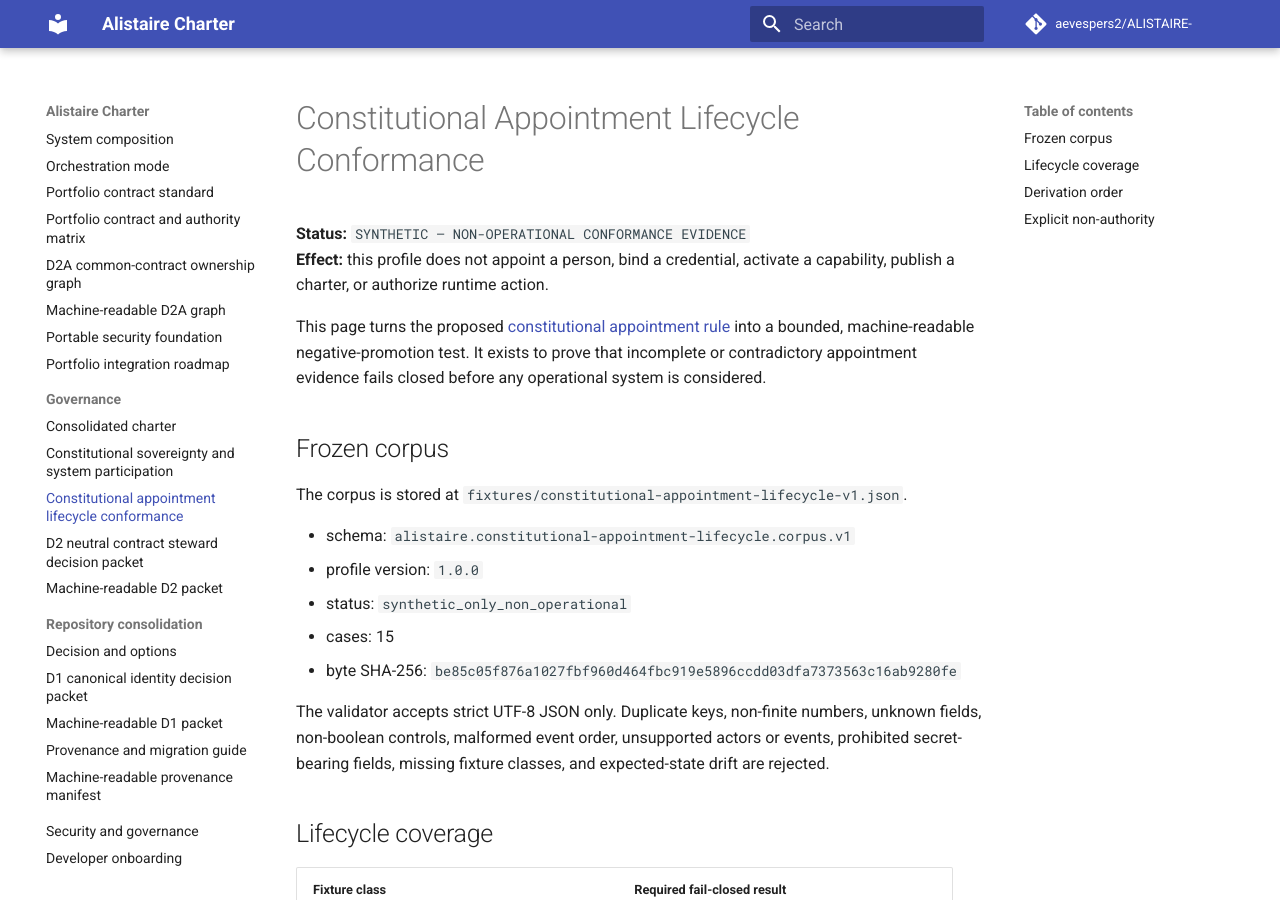
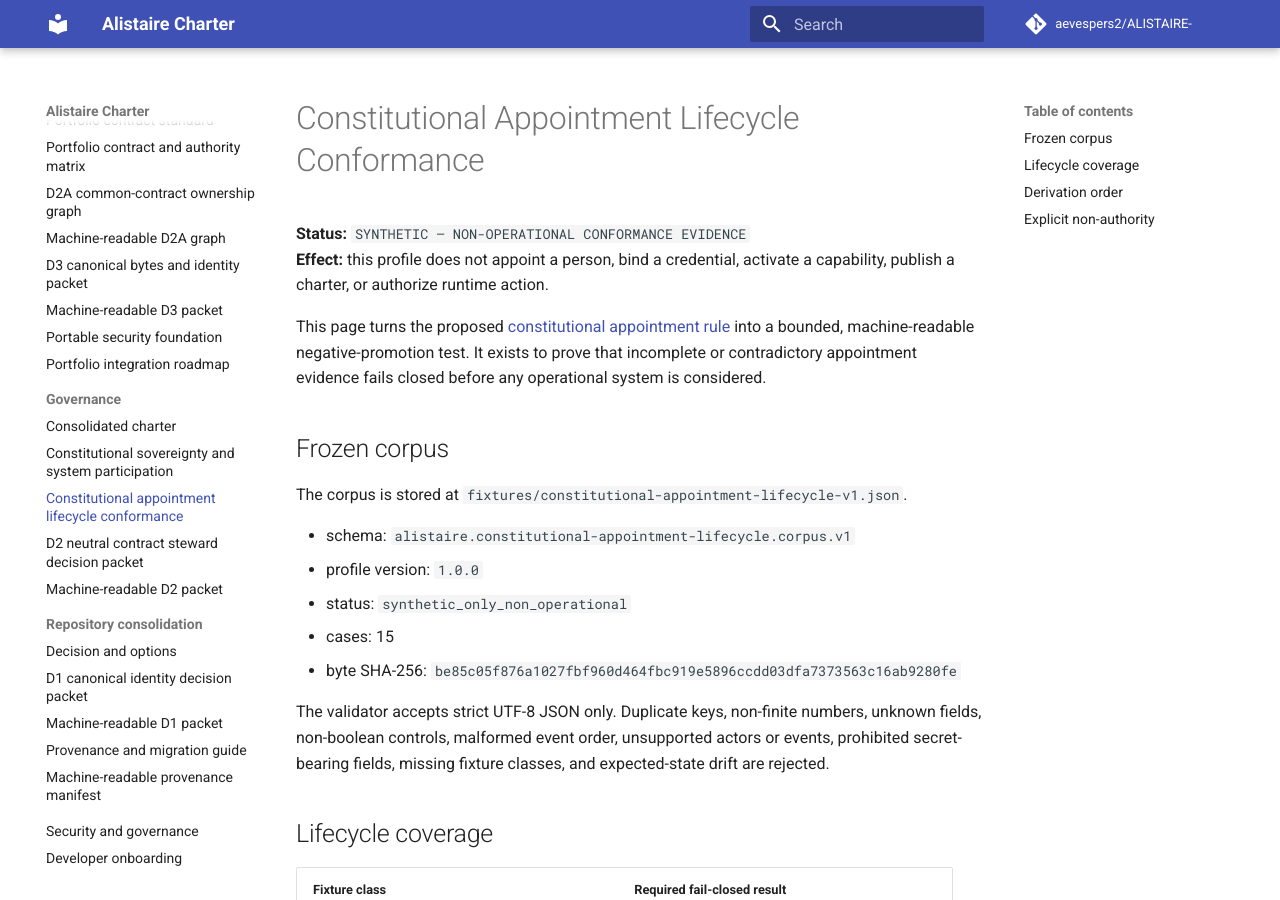
Before and after one commit to aevespers2/ALISTAIRE-, an MkDocs documentation site: the page built from docs/constitutional-appointment-lifecycle-conformance.md, in a window 1280 px wide and 900 px high. Built offline with MkDocs 1.6.1 and Material for MkDocs 9.7.7, drawn with Linux system fonts in a browser that asks for light colours; comment, search, counter and statistics services are not loaded.

Commit message:
docs: add D3 packet to site navigation

```diff
--- a/mkdocs.yml
+++ b/mkdocs.yml
@@ -19,6 +19,8 @@ nav:
       - Portfolio contract and authority matrix: portfolio-contract-authority-matrix.md
       - D2A common-contract ownership graph: d2a-common-contract-ownership-graph.md
       - Machine-readable D2A graph: d2a-common-contract-ownership-graph-v1.json
+      - D3 canonical bytes and identity packet: d3-canonical-bytes-identity-decision-packet.md
+      - Machine-readable D3 packet: d3-canonical-bytes-identity-decision-packet-v1.json
       - Portable security foundation: portable-security-foundation.md
       - Portfolio integration roadmap: portfolio-integration-roadmap.md
   - Governance:
```
